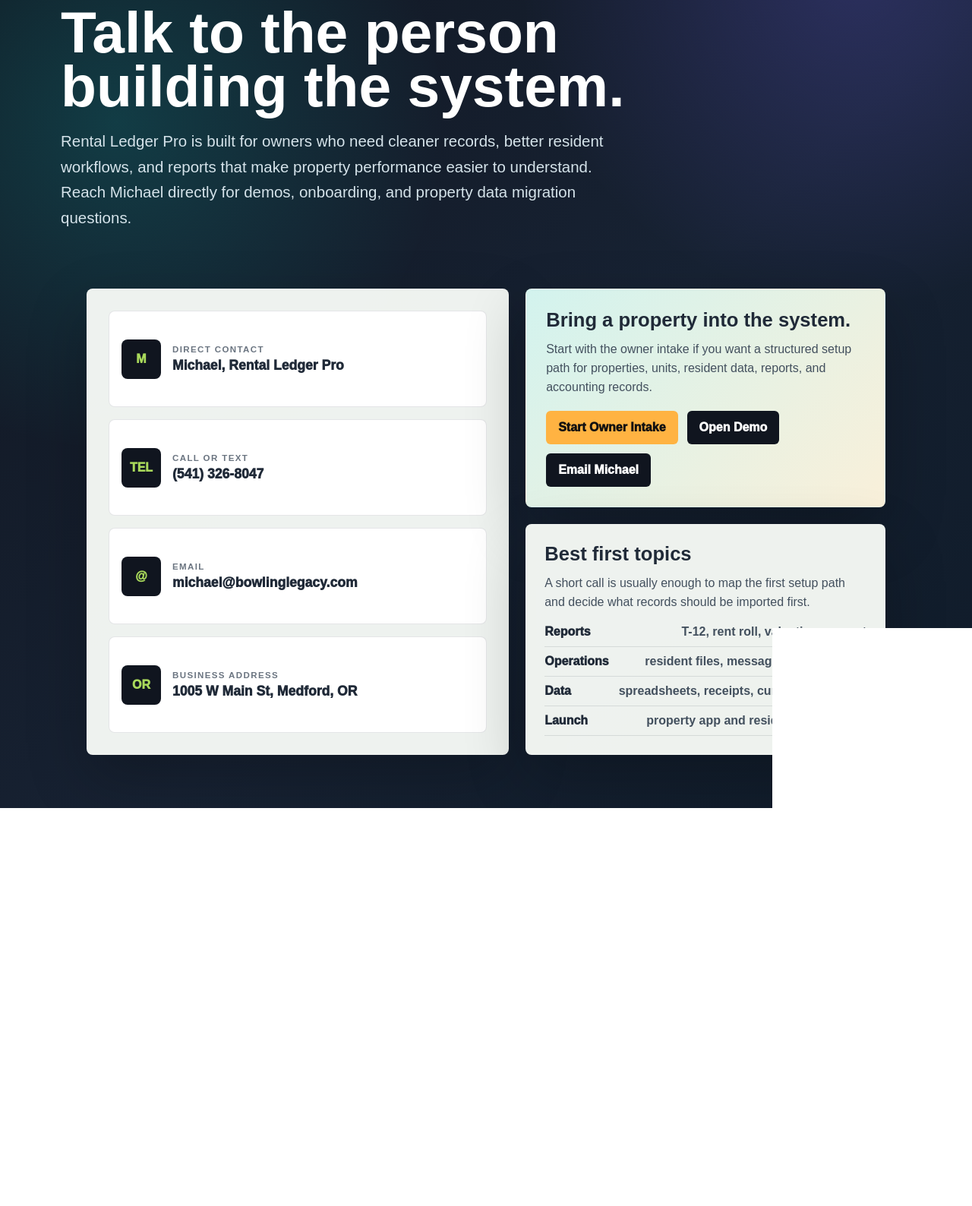
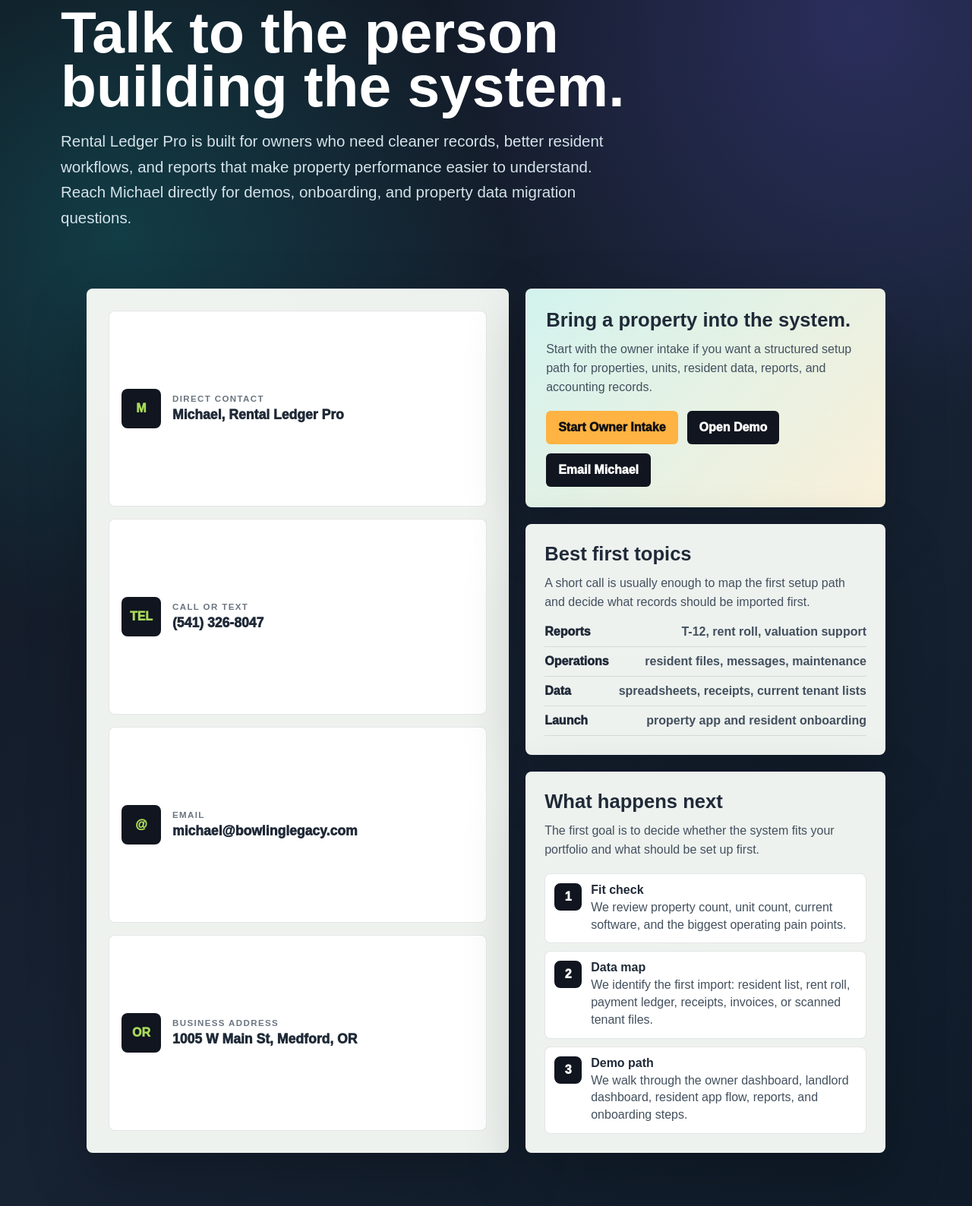
Before and after one commit to BowlingLegacy/rentlogic, a Django app: template templates/rental_ledger_contact.html in a window 1280 px wide. Shown: the part 190-1778 px from the top of the page at 76% size. Before the commit the page ends 1254 px from the top, so only its background shows below. Run offline with Django 5.2, Linux system fonts and the light colour scheme; the template is opened without the code that fills it, so the values that code supplies are empty.

Commit message:
Clarify Rental Ledger contact next steps

```diff
--- a/templates/rental_ledger_contact.html
+++ b/templates/rental_ledger_contact.html
@@ -253,6 +253,46 @@
             font-weight: 950;
         }
 
+        .next-steps {
+            display: grid;
+            gap: 10px;
+            margin-top: 18px;
+        }
+
+        .next-step {
+            display: grid;
+            grid-template-columns: 36px 1fr;
+            gap: 12px;
+            align-items: start;
+            border: 1px solid rgba(32,42,56,.12);
+            border-radius: 8px;
+            background: #fff;
+            padding: 12px;
+        }
+
+        .step-number {
+            background: var(--night);
+            color: #fff;
+            border-radius: 8px;
+            display: grid;
+            place-items: center;
+            font-weight: 950;
+            height: 36px;
+            width: 36px;
+        }
+
+        .next-step strong {
+            color: var(--ink);
+            display: block;
+            margin-bottom: 3px;
+        }
+
+        .next-step span {
+            color: #43505e;
+            display: block;
+            line-height: 1.42;
+        }
+
         @media (max-width: 860px) {
             .nav {
                 flex-direction: column;
@@ -344,6 +384,25 @@
                     <li><span>Launch</span> property app and resident onboarding</li>
                 </ul>
             </section>
+
+            <section class="note-card">
+                <h2>What happens next</h2>
+                <p>The first goal is to decide whether the system fits your portfolio and what should be set up first.</p>
+                <div class="next-steps">
+                    <div class="next-step">
+                        <div class="step-number">1</div>
+                        <div><strong>Fit check</strong><span>We review property count, unit count, current software, and the biggest operating pain points.</span></div>
+                    </div>
+                    <div class="next-step">
+                        <div class="step-number">2</div>
+                        <div><strong>Data map</strong><span>We identify the first import: resident list, rent roll, payment ledger, receipts, invoices, or scanned tenant files.</span></div>
+                    </div>
+                    <div class="next-step">
+                        <div class="step-number">3</div>
+                        <div><strong>Demo path</strong><span>We walk through the owner dashboard, landlord dashboard, resident app flow, reports, and onboarding steps.</span></div>
+                    </div>
+                </div>
+            </section>
         </aside>
     </main>
 </body>
```
